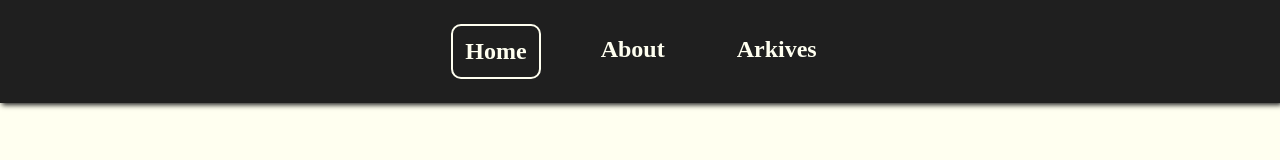
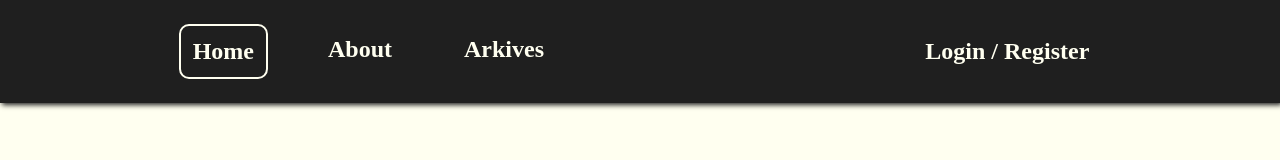
Before and after one commit to nplatton/Noahs_Ark, a React app in the folder client/: page / in a window 1280 px wide. Shown: the top 160 px of the page. Built offline with nearby package versions, Linux system fonts and the light colour scheme; a web font is replaced by a local one.

Commit message:
Pulled changed from Client-deploy

```diff
--- a/client/src/layout/Header/index.js
+++ b/client/src/layout/Header/index.js
@@ -48,7 +48,7 @@
         )}
       </div>
 
-      {/* <div className="nav-div">
+      <div className="nav-div">
         {!user ? (
           <>
             <NavLink
@@ -67,7 +67,7 @@
             </NavLink>
           </>
         )}
-      </div> */}
+      </div>
     </nav>
   );
 };
```
